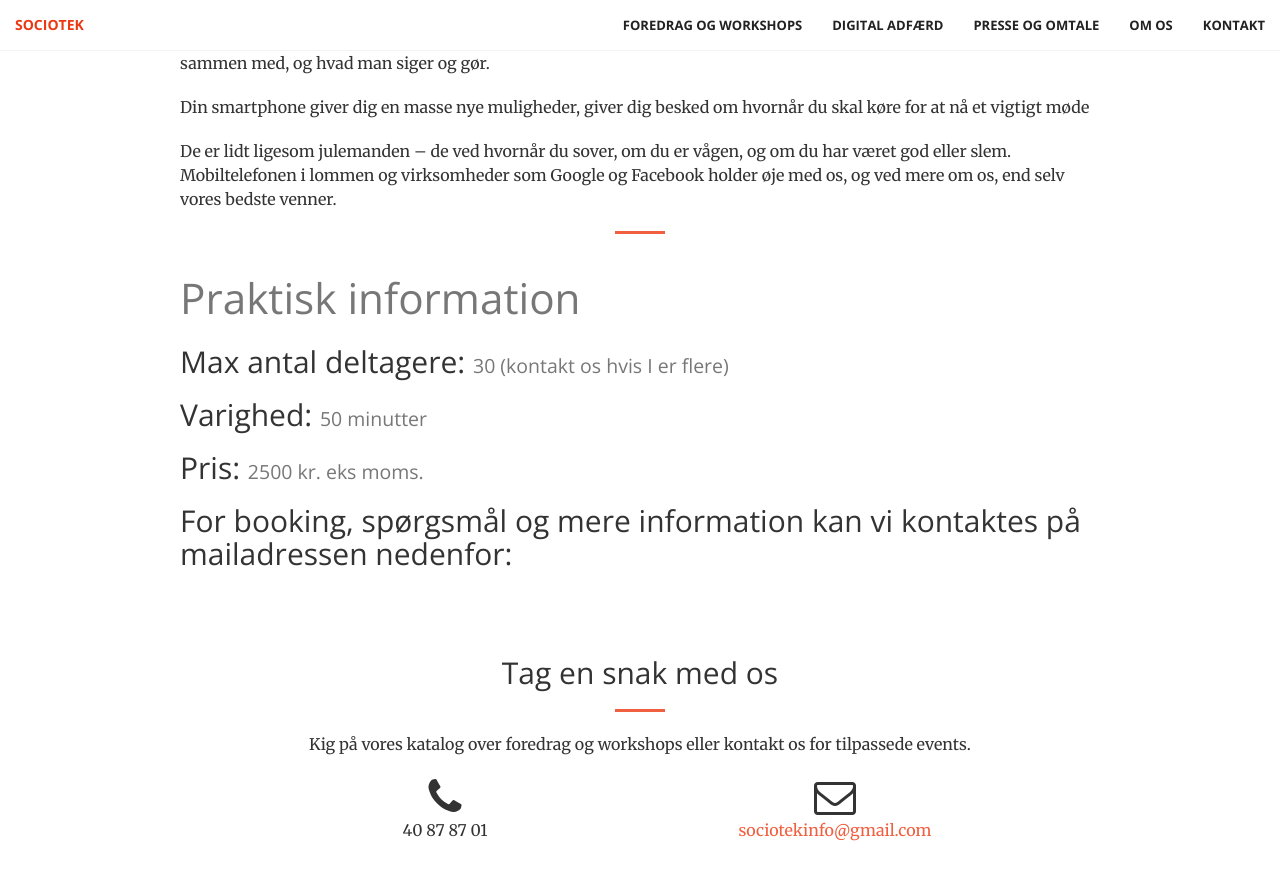
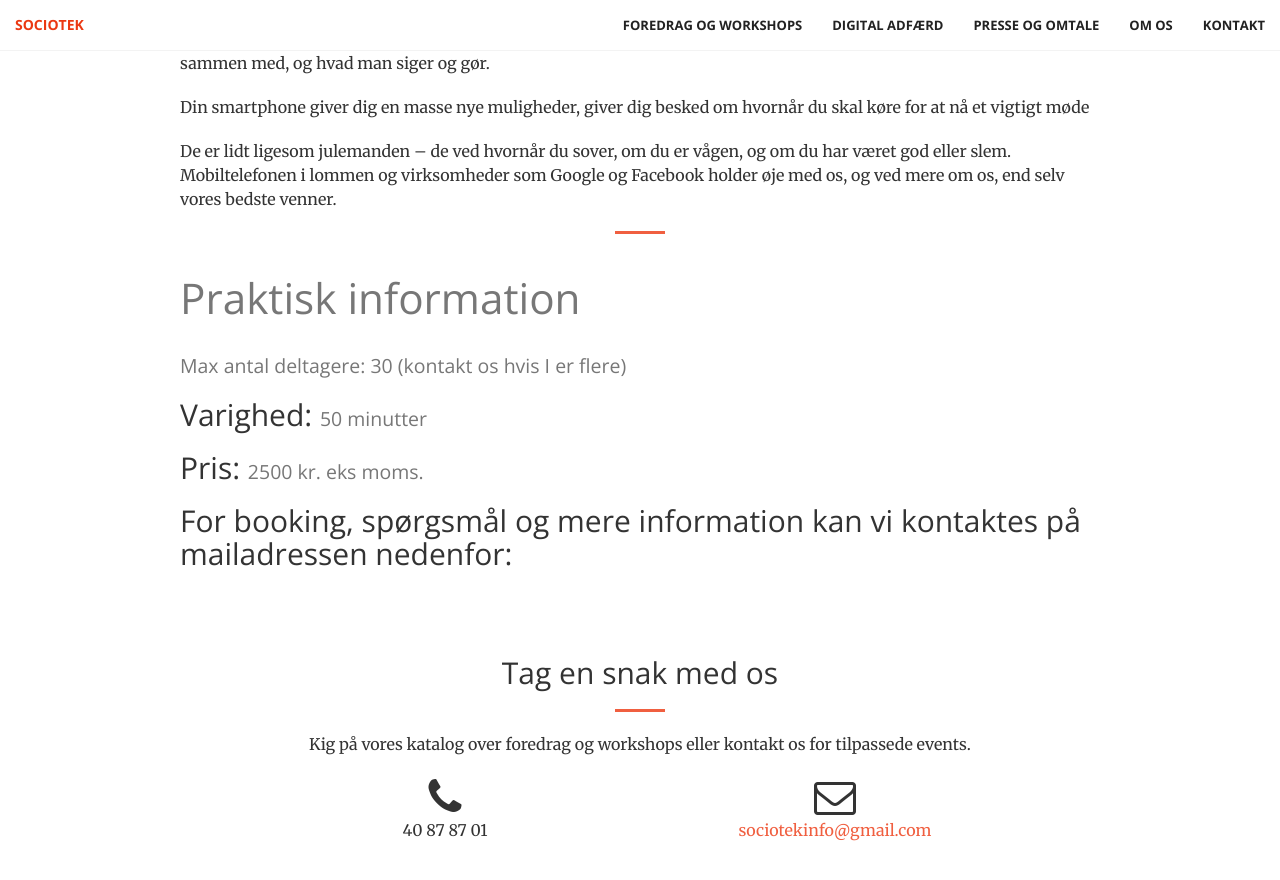
Before and after one commit to sociotek/sociotek.github.io, a Jekyll site: the page built from _posts/2017-10-22-smartphone.md, in a window 1280 px wide and 900 px high, scrolled down 607 px. Shown: the top 880 px of the window. Built offline with Jekyll 4.4.1, drawn with Linux system fonts in a browser that asks for light colours.

Commit message:
Ændring størrelse

```diff
--- a/_layouts/course.html
+++ b/_layouts/course.html
@@ -9,7 +9,7 @@ layout: page
      {{content}}
      <hr>
      <h1><small>Praktisk information</small> </h1>
-     <h2>Max antal deltagere: <span class="small"> {{page.seats}} (kontakt os hvis I er flere)</span></h2>
+     <h2><span class="small"> Max antal deltagere: {{page.seats}} (kontakt os hvis I er flere)</span></h2>
      <h2>Varighed: <span class="small">{{page.duration}}</span></h2>
 
      <h2>Pris: <span class="small">{{page.price}} kr. eks moms.</span></h2>
```
